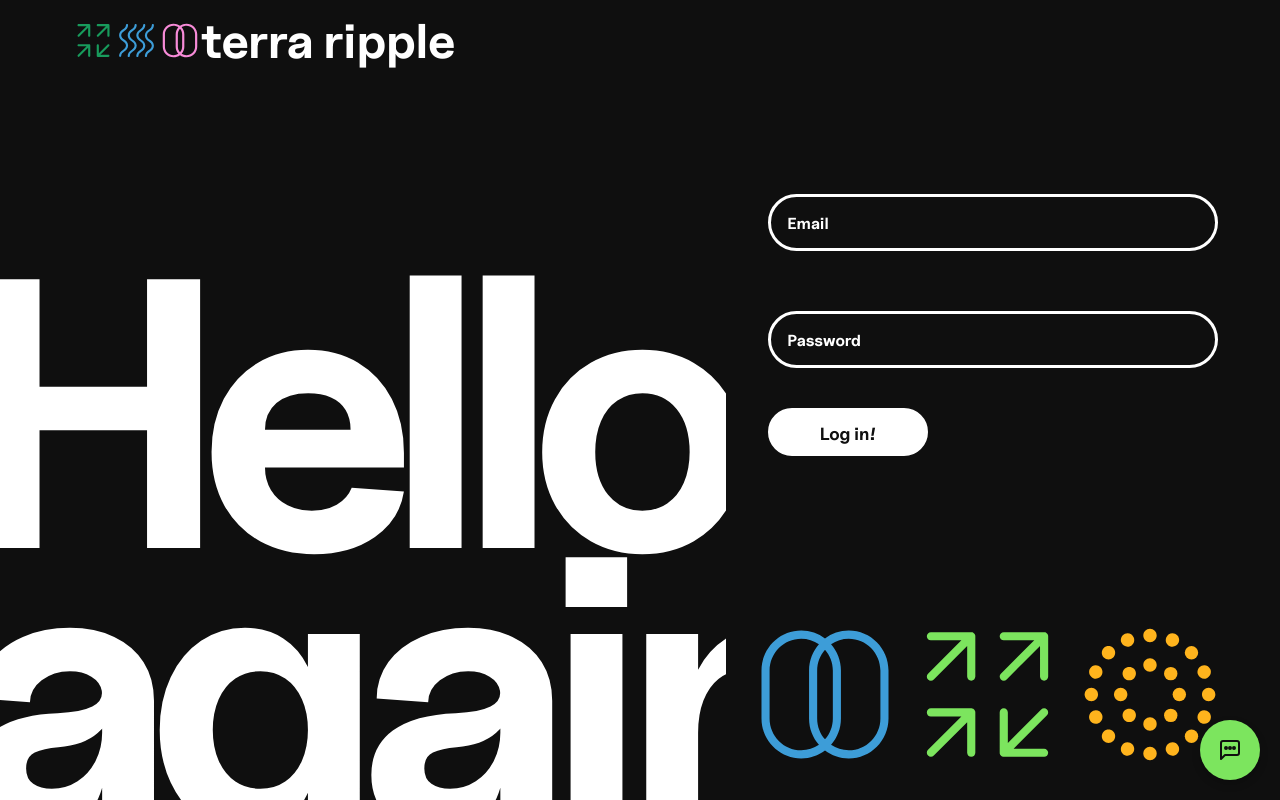
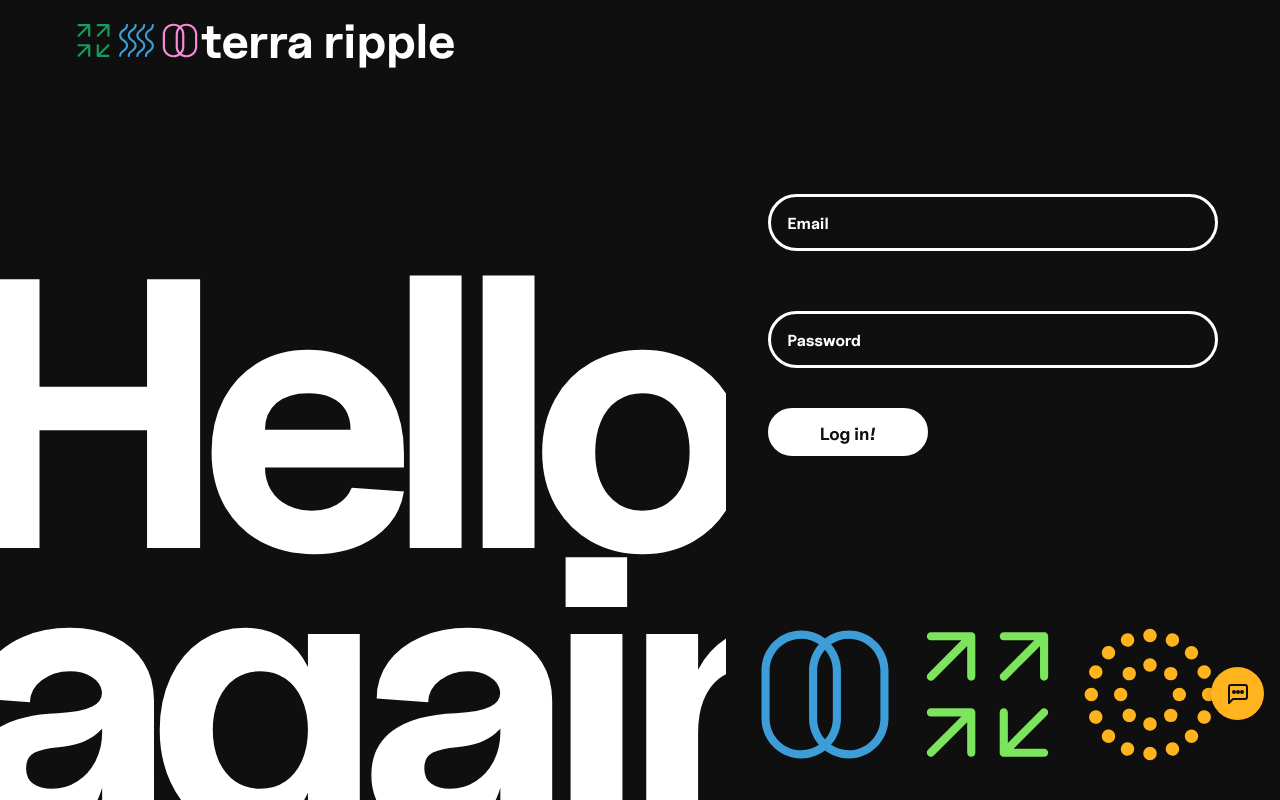
Before and after one commit to arakiztain/Terra-3, a React (Vite) app in the folder client/: page / in a window 1280 px wide. Built offline with nearby package versions, Linux system fonts and the light colour scheme.

Commit message:
Position of chatbot button

```diff
--- a/client/src/components/Chatbot/Chatbot.jsx
+++ b/client/src/components/Chatbot/Chatbot.jsx
@@ -11,7 +11,7 @@ const Chatbot = () => {
   const [messages, setMessages] = useState([
     {
       id: 1,
-      text: "Hello! I'm Terra Bot. How can I help you today?",
+      text: "Hola! Soy TerraBot, ¿Cómo puedo ayudarte hoy?",
       sender: 'bot',
       timestamp: new Date()
     }
@@ -21,12 +21,9 @@ const Chatbot = () => {
   const messagesEndRef = useRef(null);
 
   const predefinedResponses = [
-    "1. Esta es mi primera respuesta. Te estoy ayudando con el login de Terra Ripple.",
-    "2. Esta es mi segunda respuesta. Para iniciar sesión, debes introducir tu nombre de usuario y contraseña, y luego hacer clic en 'Log in!'.",
-    "3. Esta es mi tercera respuesta. Si tienes problemas para iniciar sesión, asegúrate de que tus credenciales sean correctas o contacta con soporte.",
-    "4. Esta es mi cuarta respuesta. También puedes revisar la guía de usuario para más información sobre cómo usar la plataforma.",
-    "5. Esta es mi quinta respuesta. ¿Hay algo más en lo que pueda ayudarte hoy?",
-    "6. Ya he respondido varias preguntas, pero estoy aquí para seguir ayudándote. ¿Necesitas algo más?"
+    "Para que las imágenes sean responsivas en una página de noticias, es importante considerar los siguientes tamaños recomendados: \n Header/Banner principal: 1920x800px \n Cuadrículas/Listados/Entradas de Blog: Formato cuadrado: 800x800px / Formato 16:9: 1200x675px \n Imágenes de Evento (ficha detallada): 1200x675px (formato 16:9), \n Galerías dentro del contenido: No superar 1200px de ancho.",
+    "Para cambiar el título (H1) de la página principal en WordPress, sigue estos pasos\n Accede al Panel de Administración => Ve al editor de bloques => Modifica el titulo H1 => Guarda los cambios => Si usas el plugin Yoast SEO, asegúrate de completar los campos de Meta Título y Meta Descripción para mejorar tu optimización SEO (opcional) => Revisa en dispositivos móviles => Fuerza la regeneración de la página (si fuera necesario)",
+    "Tipo de incidencia: Corrección de errores (Bug fix), Se trata de un error técnico donde el formulario no está funcionando correctamente al hacer clic en el botón Enviar"
   ];
 
   const toggleChat = () => {
@@ -61,7 +58,7 @@ const Chatbot = () => {
       setResponseIndex(prevIndex => prevIndex + 1);
 
       setLoading(false);
-    }, 1000);
+  }, 3000 + Math.floor(Math.random() * 3000));
   };
 
   useEffect(() => {
--- a/client/src/components/Chatbot/Chatbot.module.css
+++ b/client/src/components/Chatbot/Chatbot.module.css
@@ -1,16 +1,16 @@
 .chatbotContainer {
   position: fixed;
-  bottom: 20px;
-  right: 20px;
+  bottom: 5em;
+  right: 1em;
   z-index: 1000;
   font-family: "UncutSans", sans-serif;
 }
 
 .chatbotButton {
-  width: 60px;
-  height: 60px;
+  width: 53px;
+  height: 53px;
   border-radius: 50%;
-  background-color: #7CE55E;
+  background-color: #ffb41d;
   color: #0F0F0F;
   border: none;
   display: flex;
--- a/client/src/pages/Feedback/Feedback.jsx
+++ b/client/src/pages/Feedback/Feedback.jsx
@@ -66,8 +66,6 @@ const Feedback = () => {
                     {toggleSpinner ? <LoadSpinner size="fullscreen"/> : <IssueDisplay issues={issues}/>}
                 </>
                 }
-
-                <img src={chatbotIcon} onClick={() => console.log("Open Chatbot")} className={styles.chatbotIcon} alt="Button to open the chatbot"/>
                 <img src={guideIcon} onClick={() => navigate('/guide')} className={styles.guideIcon} alt="Button to open the guide"/>
         </>
     )
```
